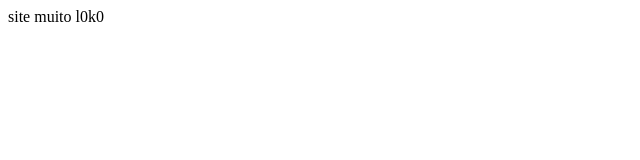
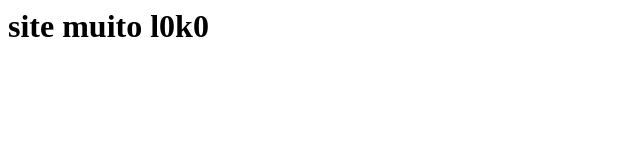
Before and after one commit to cbastiao/site, a plain HTML site: page index.html in a window 1280 px wide. Shown: the whole page, without its empty margins (0-640 px from the left). Drawn offline with Linux system fonts and the light colour scheme.

Commit message:
Colocando titulo

```diff
--- a/index.html
+++ b/index.html
@@ -4,7 +4,7 @@
 </head>
 
 <body>
-	site muito l0k0
+	<h1>site muito l0k0</h1>
 </body>
 
 </hmtl>
```
